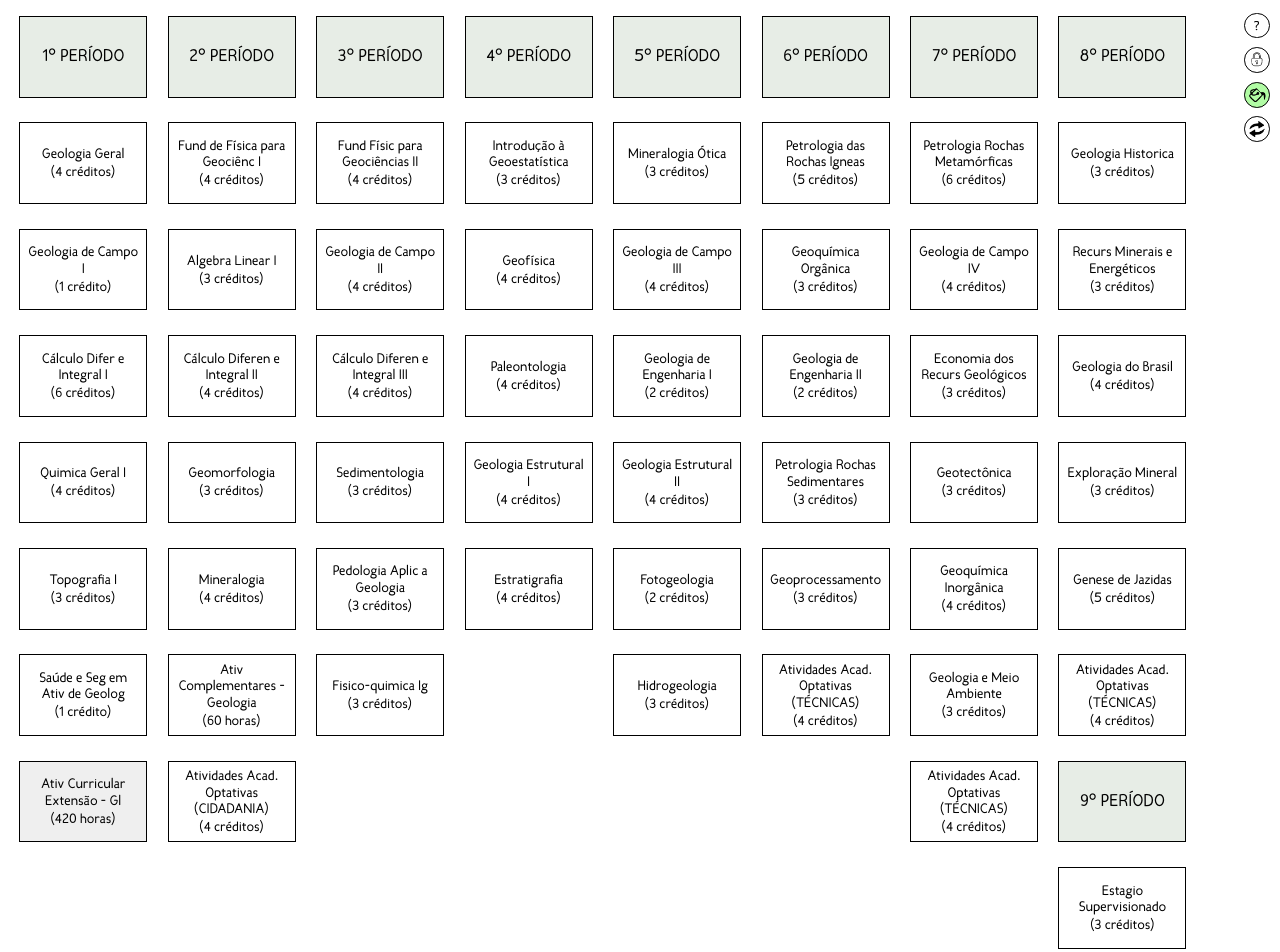
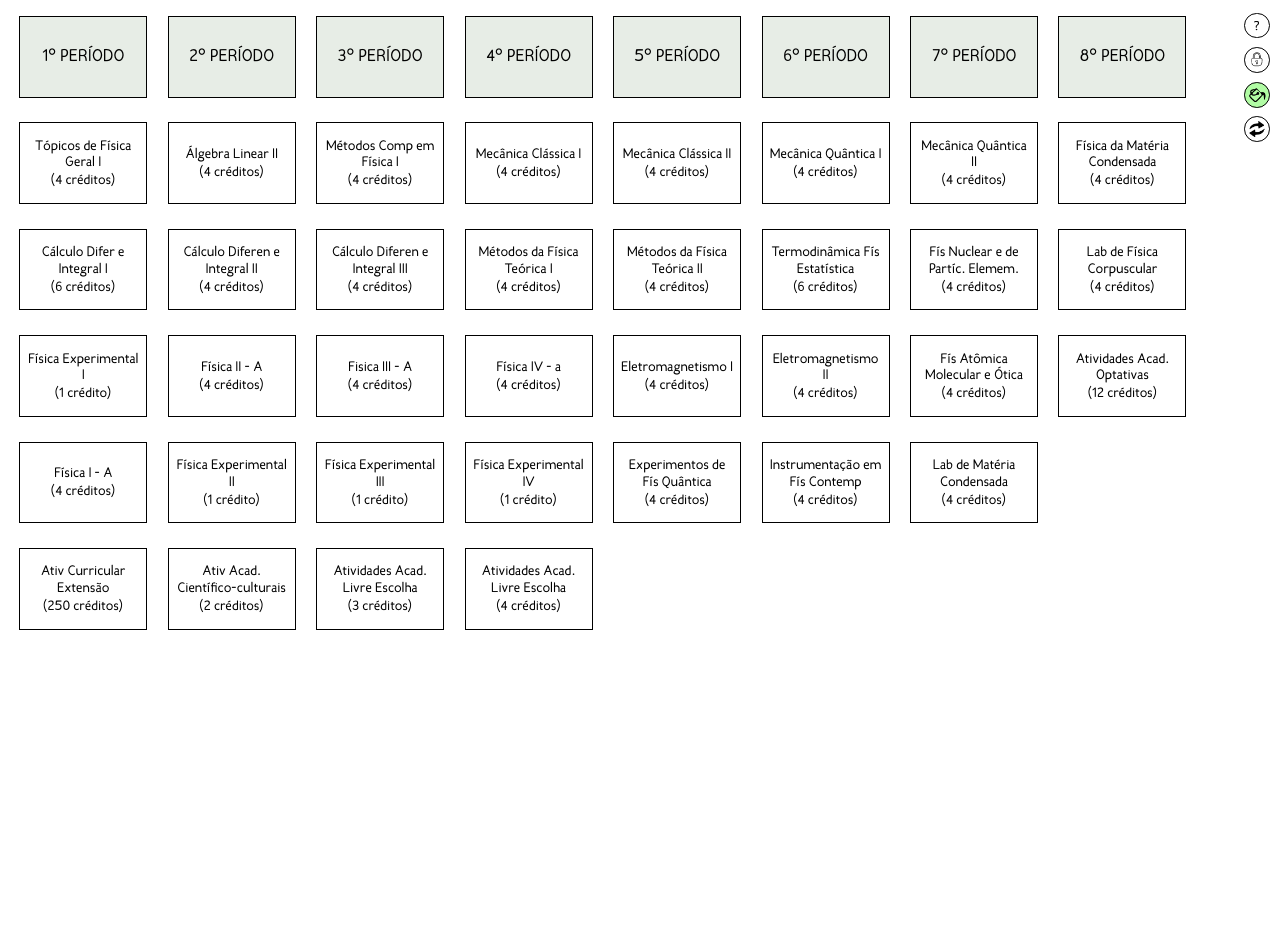
Before and after one commit to gradesufrj/eletrica, a plain HTML site: page index.html in a window 1280 px wide. Shown: the top 952 px of the page. After the commit the page ends 816 px from the top, so only its background shows below. Drawn offline with Linux system fonts and the light colour scheme.

Commit message:
add fisica

```diff
--- a/index.html
+++ b/index.html
@@ -2,7 +2,7 @@
 <html>
 	<head>
 		<meta charset=utf-8>
-		<title>Fluxograma Interativo da Grade de Geologia</title>
+		<title>Fluxograma Interativo da Grade de Bacharelado em Física</title>
         <link rel="stylesheet" href="static/nouislider.css">
         <link rel="stylesheet" href="static/tooltip.css">
 		<link rel="stylesheet" href="static/index.css">
@@ -22,7 +22,7 @@
         </div>
 
 		<div id="options-menu">
-	        <a id="help" class="option incomplete-course" target="_blank" href="https://github.com/vnakayama/grade_eletronica"></a>
+	        <a id="help" class="option incomplete-course" target="_blank" href="https://github.com/vnakayama/grade_fisica"></a>
 			<a id="lock" class="option"></a>
 			<a id="bucket" class="option transition"></a>
 			<a id="switch" class="option transition"></a>
--- a/js/database.js
+++ b/js/database.js
@@ -1,5 +1,5 @@
 /* Number of total semesters: */
-window.semesters = 10;
+window.semesters = 8;
 
 /* List of available colors to toggle a course as completed */
 /* The first color is default for selecting options as well, so make sure to choose that one wisely */
@@ -265,5 +265,49 @@ window.courses = [
       //
       {"name": "Trabalho de Conclus\u00e3o de Curso", "credits": 2, "code": "IGLK01", "semester": 10, "workload": 90, "requirements": []},
       {"name": "Atividades Acad. Livre Escolha", "credits": 2, "semester": 10, "category": 1, "workload": 30},
+    ],
+    [// Física
+      {"name": "T\u00f3picos de F\u00edsica Geral I", "credits": 4, "code": "FIW491", "semester": 1, "workload": 60, "requirements": []},
+      {"name": "C\u00e1lculo Difer e Integral I", "credits": 6, "code": "MAC118", "semester": 1, "workload": 90, "requirements": []},
+      {"name": "F\u00edsica Experimental I", "credits": 1, "code": "FIS111", "semester": 1, "workload": 30, "requirements": []},
+      {"name": "F\u00edsica I - A", "credits": 4, "code": "FIT112", "semester": 1, "workload": 60, "requirements": []},
+      {"name": "Ativ Curricular Extens\u00e3o", "credits": 250, "code": "FIWZ51", "semester": 1,"category":5,"step":15, "workload": 250},
+      //
+      {"name": "\u00c1lgebra Linear II", "credits": 4, "code": "MAE125", "semester": 2, "workload": 60, "requirements": []},
+      {"name": "C\u00e1lculo Diferen e Integral II", "credits": 4, "code": "MAC128", "semester": 2, "workload": 60, "requirements": ["MCG115", "MAW121", "MAC118", "MAE111", "MAC114", "MAW111", "MAW126"]},
+      {"name": "F\u00edsica II - A", "credits": 4, "code": "FIT122", "semester": 2, "workload": 60, "requirements": ["MAC106", "FIT111", "FIT113", "MAC118", "MAC113", "EEW110", "MAE111", "MAC114", "FIS112", "FIT112"]},
+      {"name": "F\u00edsica Experimental II", "credits": 1, "code": "FIS121", "semester": 2, "workload": 30, "requirements": ["FIS111", "FIT111", "FIT113", "FIW121", "EEW111", "EEW110", "FIS112", "FIT112"]},
+      {"name": "Ativ Acad. Cient\u00edfico-culturais", "credits": 2, "code": "FIWX03", "semester": 2, "workload": 70, "requirements": []},
+      //
+      {"name": "M\u00e9todos Comp em F\u00edsica I", "credits": 4, "code": "FIW234", "semester": 3, "workload": 60, "requirements": []},
+      {"name": "C\u00e1lculo Diferen e Integral III", "credits": 4, "code": "MAC238", "semester": 3, "workload": 60, "requirements": ["MCG234", "MAC128", "MAC123", "MAW116", "MAW231", "MAC124", "MAE121", "MAE992"]},
+      {"name": "Fisica III - A", "credits": 4, "code": "FIM230", "semester": 3, "workload": 60, "requirements": ["MAC128", "FIT111", "FIT113", "FIW121", "MAC123", "MAW116", "MAW231", "EEW110", "MAE992", "MAC124", "FIS112", "MAE121", "FIT112"]},
+      {"name": "F\u00edsica Experimental III", "credits": 1, "code": "FIN231", "semester": 3, "workload": 30, "requirements": ["FIS121", "EQW111", "EEW121", "EQE112"]},
+      {"name": "Atividades Acad. Livre Escolha", "credits": 3, "semester": 3, "step": 1, "category": 3, "workload": 45},
+      //
+      {"name": "Mec\u00e2nica Cl\u00e1ssica I", "credits": 4, "code": "FIW243", "semester": 4, "workload": 60, "requirements": ["FIT121", "MAC238", "FIT122"]},
+      {"name": "M\u00e9todos da F\u00edsica Te\u00f3rica I", "credits": 4, "code": "FIW245", "semester": 4, "workload": 60, "requirements": ["MAC238"]},
+      {"name": "F\u00edsica IV - a", "credits": 4, "code": "FIM240", "semester": 4, "workload": 60, "requirements": ["FIM231", "FIW241", "FIN231", "FIM230"]},
+      {"name": "F\u00edsica Experimental IV", "credits": 1, "code": "FIN241", "semester": 4, "workload": 30, "requirements": ["FIN231"]},
+      {"name": "Atividades Acad. Livre Escolha", "credits": 4, "semester": 4, "step": 1, "category": 3, "workload": 60},
+      //
+      {"name": "Mec\u00e2nica Cl\u00e1ssica II", "credits": 4, "code": "FIW354", "semester": 5, "workload": 60, "requirements": ["FIW243"]},
+      {"name": "M\u00e9todos da F\u00edsica Te\u00f3rica II", "credits": 4, "code": "FIW364", "semester": 5, "workload": 60, "requirements": ["FIW245"]},
+      {"name": "Eletromagnetismo I", "credits": 4, "code": "FIW244", "semester": 5, "workload": 60, "requirements": ["FIW245", "MAC248", "FIM240", "FIM241"]},
+      {"name": "Experimentos de F\u00eds Qu\u00e2ntica", "credits": 4, "code": "FIW246", "semester": 5, "workload": 90, "requirements": ["FIM241", "FIM240", "FIN241"]},
+      //
+      {"name": "Mec\u00e2nica Qu\u00e2ntica I", "credits": 4, "code": "FIW356", "semester": 6, "workload": 60, "requirements": ["FIM241", "MAC248", "FIM240", "FIW246", "MAE231", "FIW245"]},
+      {"name": "Termodin\u00e2mica F\u00eds Estat\u00edstica", "credits": 6, "code": "FIW363", "semester": 6, "workload": 90, "requirements": ["FIM241", "MAC238", "FIM240"]},
+      {"name": "Eletromagnetismo II", "credits": 4, "code": "FIW355", "semester": 6, "workload": 60, "requirements": ["FIW244", "FIM356"]},
+      {"name": "Instrumenta\u00e7\u00e3o em F\u00eds Contemp", "credits": 4, "code": "FIW357", "semester": 6, "workload": 90, "requirements": ["FIW246", "FIN242"]},
+      //
+      {"name": "Mec\u00e2nica Qu\u00e2ntica II", "credits": 4, "code": "FIW365", "semester": 7, "workload": 60, "requirements": ["FIW356", "FIW367"]},
+      {"name": "F\u00eds Nuclear e de Part\u00edc. Elemem.", "credits": 4, "code": "FIW477", "semester": 7, "workload": 60, "requirements": ["FIW356", "FIW367"]},
+      {"name": "F\u00eds At\u00f4mica Molecular e \u00d3tica", "credits": 4, "code": "FIW476", "semester": 7, "workload": 60, "requirements": ["FIW356", "FIW367"]},
+      {"name": "Lab de Mat\u00e9ria Condensada", "credits": 4, "code": "FIW366", "semester": 7, "workload": 90, "requirements": ["FIW356", "FIW367"]},
+      //
+      {"name": "F\u00edsica da Mat\u00e9ria Condensada", "credits": 4, "code": "FIW475", "semester": 8, "workload": 60, "requirements": ["FIW363", "FIW356", "FIW367"]},
+      {"name": "Lab de F\u00edsica Corpuscular", "credits": 4, "code": "FIW474", "semester": 8, "workload": 90, "requirements": []},
+      {"name": "Atividades Acad. Optativas", "credits": 12, "semester": 8, "step": 1, "category": 2, "workload": 180},
     ]
 ]
--- a/js/index.js
+++ b/js/index.js
@@ -5,7 +5,7 @@ var editLock = "false";				// (internal) Variable to hold if course selection is
 var colorId = 0;					// (internal) Represents the index of the color being used to toggle courses as completed, as taken from the window.colors list
 var creditsOrCode = "credits"		// (internal) Holds whether credits or code are being displayed for courses at a given time
 var pressAndHoldTime = 500;    		// Period of time for the program to consider a touch/click as a "click and hold"
-var courseId = 3; //ID of the choosen course
+var courseId = 4; //ID of the choosen course
 
 /* Initialization function: */
  $(document).ready(function(){
```
Also changed, not shown: 2 other files.
